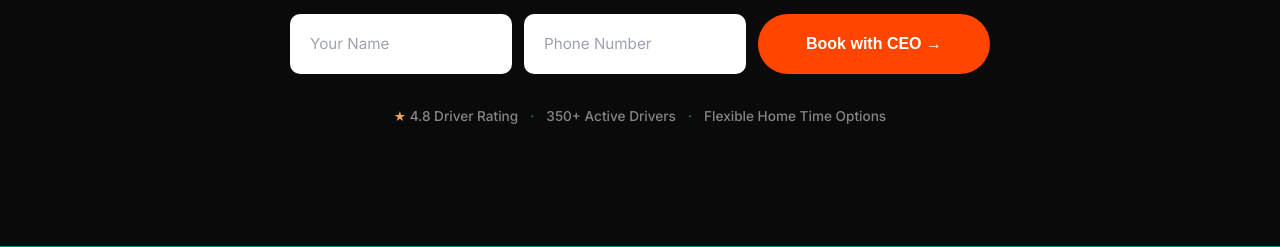
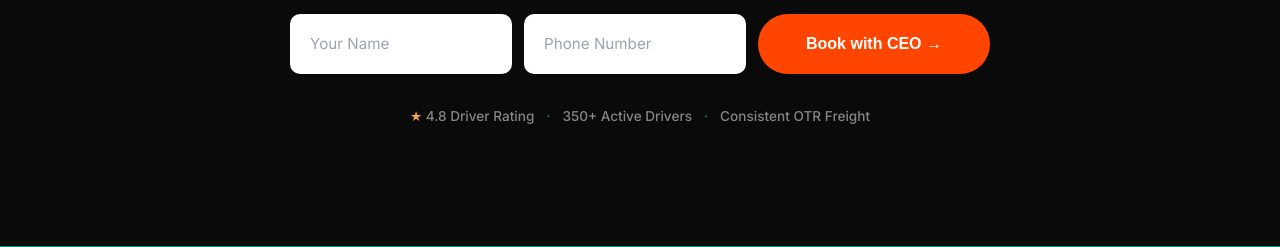
Before and after one commit to turdaliyevhasanali60-lang/Nestway, a Django app: page /about/ in a window 1280 px wide. Shown: the part 2926-3173 px from the top of the page. Run offline with Django 5.2, Linux system fonts and the light colour scheme; data comes from the database, SQL or seed files in the repository; some web fonts are replaced.

Commit message:
Remove home-time messaging from about.html and service_detail.html — align to OTR positioning

```diff
--- a/core/templates/about.html
+++ b/core/templates/about.html
@@ -424,7 +424,7 @@
                 <span style="color: #008B8B;">&middot;</span>
                 <span>350+ Active Drivers</span>
                 <span style="color: #008B8B;">&middot;</span>
-                <span>Flexible Home Time Options</span>
+                <span>Consistent OTR Freight</span>
             </div>
         </div>
     </section>
--- a/core/templates/service_detail.html
+++ b/core/templates/service_detail.html
@@ -90,7 +90,7 @@
                         <!-- Feature 1 -->
                         <div class="bg-white rounded-2xl p-3 md:p-6 text-center hover:scale-105 transition-transform cursor-default shadow-sm">
                             <svg class="w-8 h-8 md:w-10 md:h-10 text-brand mx-auto mb-4" fill="none" stroke="currentColor" viewBox="0 0 24 24"><path stroke-linecap="round" stroke-linejoin="round" stroke-width="2" d="M3 12l2-2m0 0l7-7 7 7M5 10v10a1 1 0 001 1h3m10-11l2 2m-2-2v10a1 1 0 01-1 1h-3m-6 0a1 1 0 001-1v-4a1 1 0 011-1h2a1 1 0 011 1v4a1 1 0 001 1m-6 0h6"></path></svg>
-                            <p class="font-bold text-gray-900 text-xs md:text-sm leading-tight">More Home Time</p>
+                            <p class="font-bold text-gray-900 text-xs md:text-sm leading-tight">More Earning Miles</p>
                         </div>
 
                         <!-- Feature 2 -->
```
